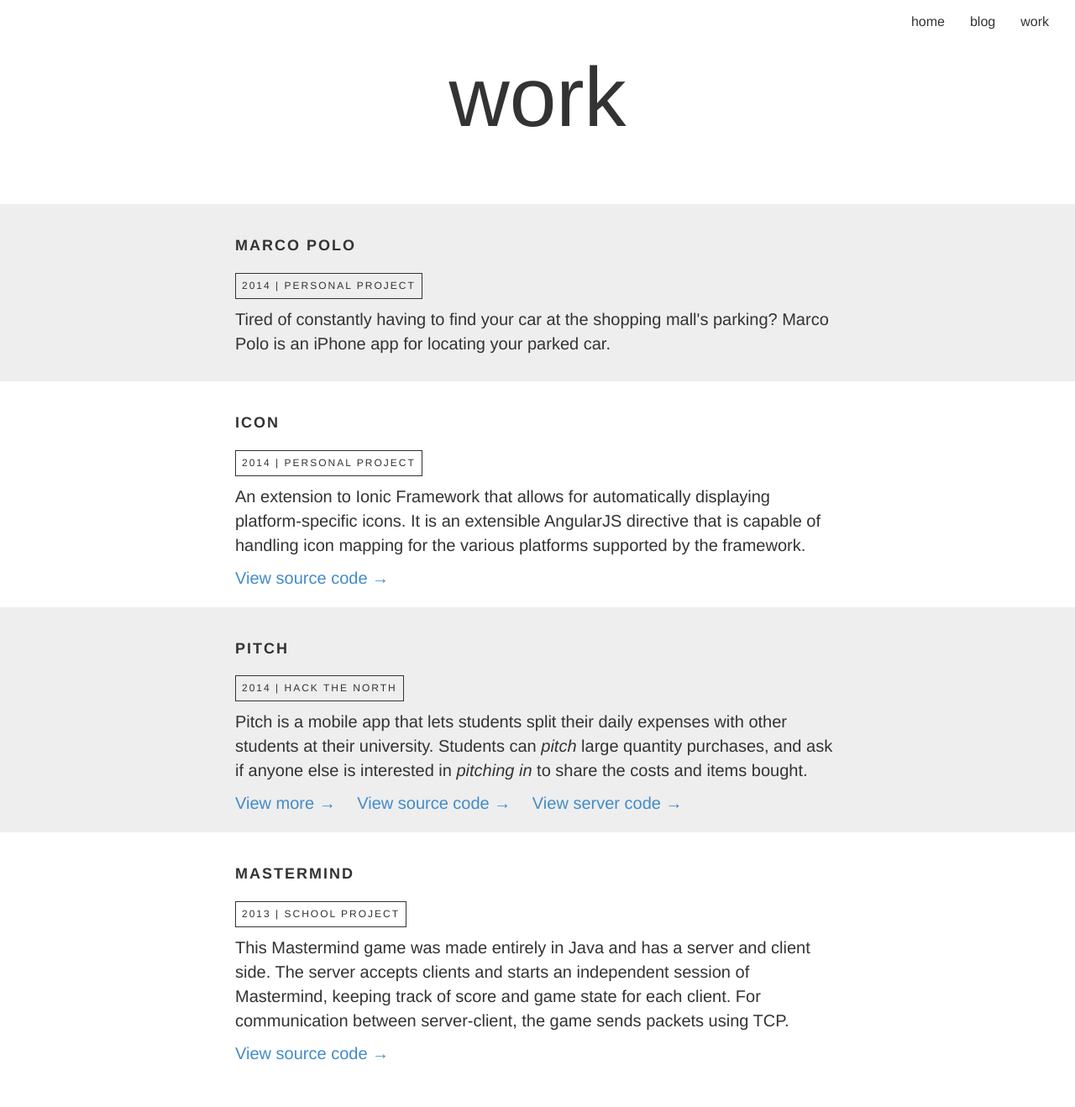
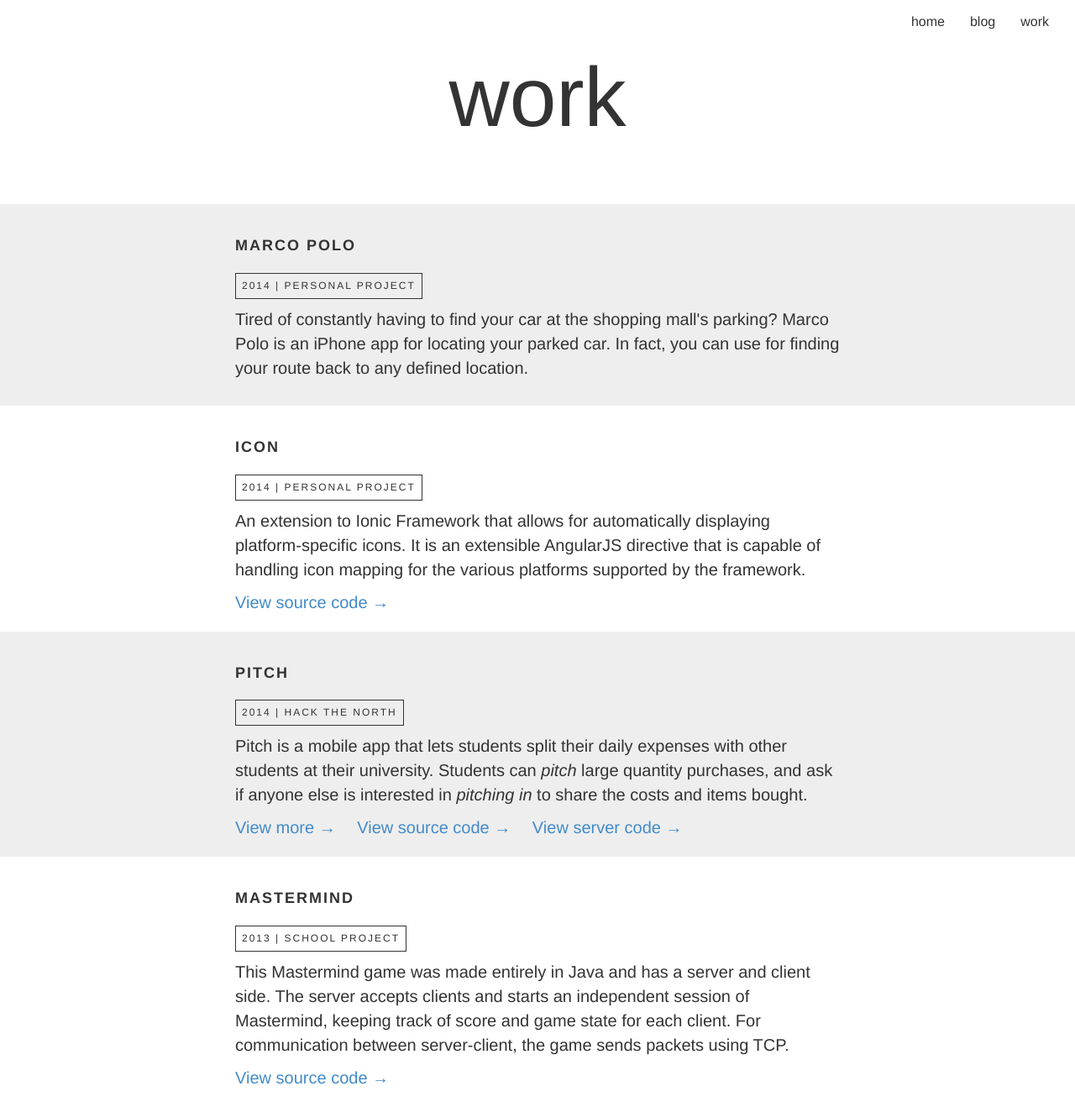
Before and after one commit to antonshevchenko/antonshevchenko.github.io, a Jekyll site: the page built from work/index.html, in a window 1280 px wide. Shown: the whole page at 84% size. Built offline with Jekyll 4.4.1, drawn with Linux system fonts in a browser that asks for light colours; Markdown is read by kramdown in place of the engine named in the settings; before the commit the page ends 1289 px from its top, so only the background shows below that.

Commit message:
Updated text.

```diff
--- a/work/index.html
+++ b/work/index.html
@@ -11,7 +11,7 @@ layout: default
         <div class="section-content">
             <h4>Marco Polo</h4>
             <p class="details">2014 | Personal Project</p>
-            <p>Tired of constantly having to find your car at the shopping mall's parking? Marco Polo is an iPhone app for locating your parked car.</p>
+            <p>Tired of constantly having to find your car at the shopping mall's parking? Marco Polo is an iPhone app for locating your parked car. In fact, you can use for finding your route back to any defined location.</p>
         </div>
     </div>
     <div class="section">
```
